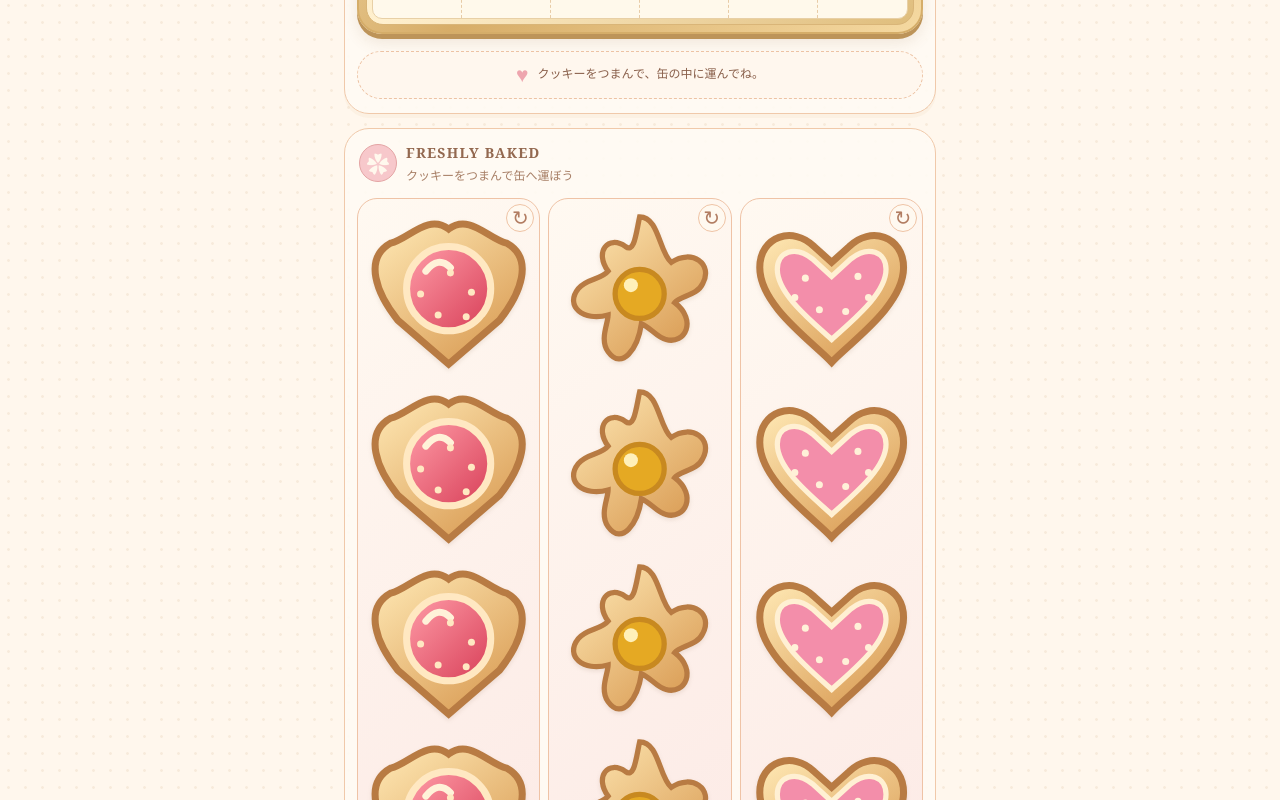
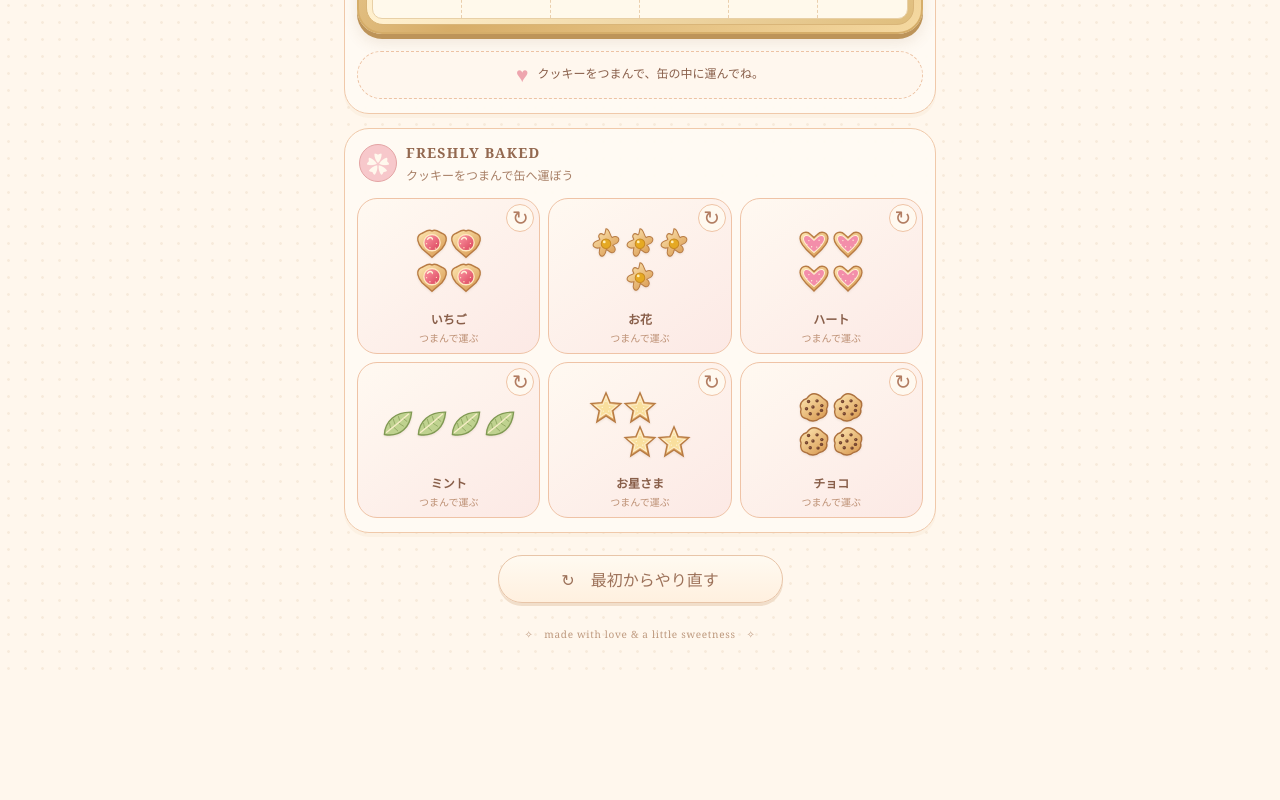
Before and after one commit to z67vmd4bpn-png/cookie, a React (Vite) app: page / in a window 1280 px wide. Shown: the part 700-1500 px from the top of the page. After the commit the page ends 1373 px from the top, so only its background shows below. Built offline with nearby package versions, Linux system fonts and the light colour scheme; a web font is replaced by a local one.

Commit message:
Update style.css

```diff
--- a/src/style.css
+++ b/src/style.css
@@ -4,16 +4,10 @@
   font-family: 'Zen Maru Gothic', sans-serif;
   color: #895f4a;
   background: #fff7ed;
-  font-synthesis: none;
-  text-rendering: optimizeLegibility;
-  -webkit-font-smoothing: antialiased;
   --cream: #fff7ed;
   --pink: #f8e3e4;
-  --pink-deep: #d995a8;
   --brown: #895f4a;
-  --mint: #e8edda;
   --gold: #d8b16f;
-  --line: #efc6a6;
 }
 
 * {
@@ -43,7 +37,6 @@ button {
   width: min(100%, 620px);
   margin: 0 auto;
   padding: 20px 14px 32px;
-  overflow: hidden;
 }
 
 .page-header {
@@ -100,7 +93,7 @@ button {
   padding: 14px 12px;
   border: 1px solid #f0c9aa;
   border-radius: 25px;
-  background: rgba(255, 251, 244, .9);
+  background: rgba(255, 251, 244, .94);
   box-shadow: 0 4px 0 rgba(231, 196, 162, .13);
 }
 
@@ -174,8 +167,8 @@ button {
 }
 
 .tin-grid {
+  position: relative;
   display: grid;
-  position: relative;
   width: 100%;
   height: 100%;
   grid-template-columns: repeat(6, minmax(0, 1fr));
@@ -185,8 +178,8 @@ button {
 .tin-cell {
   min-width: 0;
   min-height: 0;
-  border-right: 1px dashed rgba(217, 174, 122, .6);
-  border-bottom: 1px dashed rgba(217, 174, 122, .6);
+  border-right: 1px dashed rgba(217, 174, 122, .55);
+  border-bottom: 1px dashed rgba(217, 174, 122, .55);
 }
 
 .tin-cell:nth-child(6n) {
@@ -198,10 +191,10 @@ button {
 }
 
 .tin-cell.occupied {
-  background: rgba(239, 200, 144, .12);
+  background: rgba(239, 200, 144, .1);
 }
 
-.placed-cookie {
+.tin-cookie {
   z-index: 2;
   display: grid;
   place-items: center;
@@ -209,9 +202,13 @@ button {
   min-height: 0;
   padding: 1px;
   border: 0;
-  background: transparent;
+  border-radius: 5px;
+  background: var(--cookie-color);
+  box-shadow:
+    inset 0 0 0 2px rgba(255, 255, 255, .55),
+    0 1px 2px rgba(128, 83, 45, .1);
   cursor: pointer;
-  overflow: visible;
+  overflow: hidden;
 }
 
 .cookie-art {
@@ -219,7 +216,7 @@ button {
   width: 100%;
   height: 100%;
   overflow: visible;
-  filter: drop-shadow(0 2px 2px rgba(111, 72, 39, .12));
+  filter: drop-shadow(0 1px 1px rgba(111, 72, 39, .12));
   pointer-events: none;
 }
 
@@ -238,6 +235,7 @@ button {
 }
 
 .message-icon {
+  flex-shrink: 0;
   color: #eea5ae;
   font-size: 21px;
 }
@@ -287,23 +285,31 @@ button {
   background: #fff9f0;
   color: #b27d62;
   font-size: 20px;
+  cursor: pointer;
 }
 
-.draggable-cookie {
+.cookie-piece-grid {
   display: grid;
-  place-items: center;
+  align-content: center;
+  justify-content: center;
   width: 100%;
   height: 91px;
   margin-top: 8px;
-  cursor: grab;
   touch-action: none;
   user-select: none;
   -webkit-user-select: none;
+  cursor: grab;
 }
 
-.draggable-cookie .cookie-art {
-  width: 78px;
-  height: 78px;
+.cookie-piece-grid:active {
+  cursor: grabbing;
+}
+
+.tray-cookie {
+  display: grid;
+  place-items: center;
+  min-width: 0;
+  min-height: 0;
 }
 
 .cookie-label {
@@ -323,18 +329,18 @@ button {
 .drag-preview {
   position: fixed;
   z-index: 9999;
-  display: grid;
-  place-items: center;
-  width: 76px;
-  height: 76px;
-  margin: -38px 0 0 -38px;
+  width: 120px;
+  height: 90px;
+  margin: -45px 0 0 -60px;
   pointer-events: none;
-  filter: drop-shadow(0 7px 8px rgba(116, 75, 42, .25));
 }
 
-.drag-preview .cookie-art {
-  width: 76px;
-  height: 76px;
+.preview-cookie {
+  position: absolute;
+  width: 30px;
+  height: 30px;
+  border-radius: 4px;
+  background: var(--cookie-color);
 }
 
 .bottom-actions {
@@ -405,8 +411,8 @@ button {
 }
 
 .success-cookie {
-  width: 100px;
-  height: 100px;
+  width: 80px;
+  height: 80px;
   margin: 10px auto;
 }
 
@@ -423,6 +429,7 @@ button {
   border-radius: 24px;
   background: #f3d2d7;
   color: #785548;
+  cursor: pointer;
 }
 
 @media (max-width: 380px) {
@@ -444,13 +451,8 @@ button {
     min-height: 136px;
   }
 
-  .draggable-cookie {
-    height: 82px;
-  }
-
-  .draggable-cookie .cookie-art {
-    width: 68px;
-    height: 68px;
+  .cookie-piece-grid {
+    transform: scale(.88);
   }
 
   .cookie-label {
```
